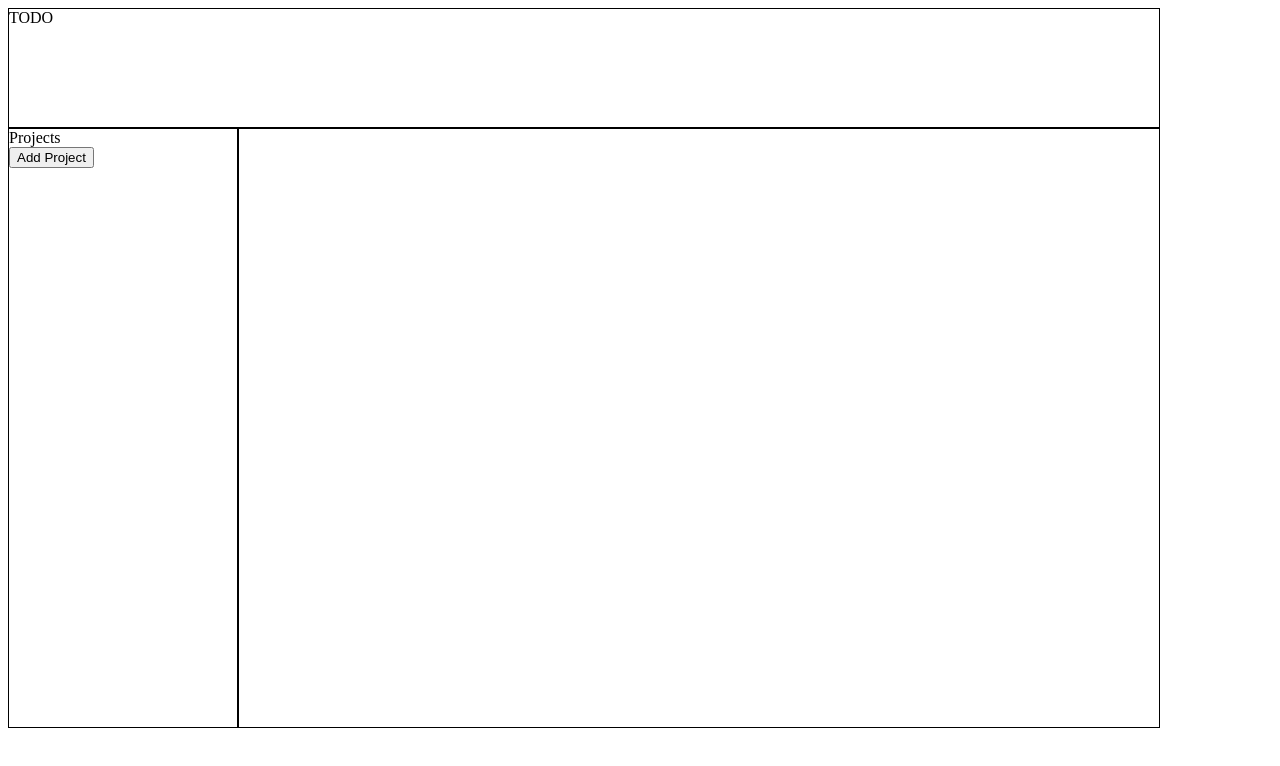
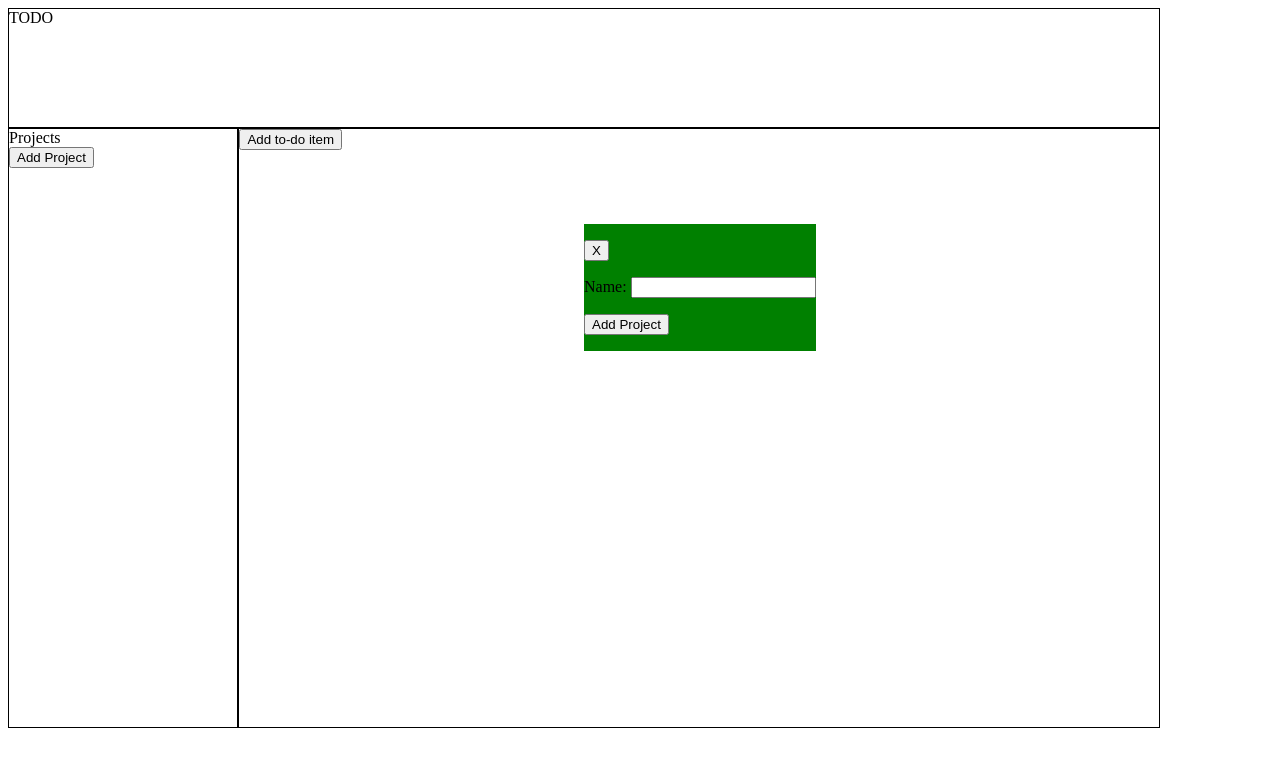
Before and after one commit to Adrian-Koh/odin-todolist, a website built with webpack: page src/template.html in a window 1280 px wide. Both pictures are taken after a click on the button "Add Project". Built offline with nearby package versions, Linux system fonts and the light colour scheme.

Commit message:
Add initial create project form logic

```diff
--- /dev/null
+++ b/src/add-project-form.js
@@ -0,0 +1,44 @@
+function createAddProjectForm() {
+    console.log('Hello');
+
+    const container = document.createElement('div');
+
+    const closeButtonRow = document.createElement('p');
+    const closeButton = document.createElement('button');
+    closeButton.id = 'close-add-project';
+    closeButton.innerText = 'X';
+    closeButtonRow.appendChild(closeButton);
+
+    const nameRow = document.createElement('p');
+    const nameLabel = document.createElement('label');
+    nameLabel.for = 'name';
+    nameLabel.innerText = 'Name: ';
+    const nameInput = document.createElement('input');
+    nameInput.id = 'name';
+
+    nameRow.appendChild(nameLabel);
+    nameRow.appendChild(nameInput);
+
+    const addButtonRow = document.createElement('p');
+    const addButton = document.createElement('button');
+    addButton.innerText = 'Add Project';
+    addButton.id = 'add-project';
+
+    addButtonRow.appendChild(addButton);
+
+    container.appendChild(closeButtonRow);
+    container.appendChild(nameRow);
+    container.appendChild(addButtonRow);
+
+    container.style.position = 'absolute';
+    container.style.backgroundColor = 'green';
+    container.style.top = '30%';
+    container.style.left = '50%';
+    document.querySelector('#container').appendChild(container);
+
+    closeButton.addEventListener('click', () => {
+        document.querySelector('#container').removeChild(container);
+    });
+}
+
+export {createAddProjectForm};
--- /dev/null
+++ b/src/dom-logic.js
@@ -0,0 +1,19 @@
+import { TodoProject } from "./todo-project";
+import { createAddProjectForm } from "./add-project-form";
+
+function initializeListeners() {
+    document.querySelector('#add-new-project').addEventListener('click', () => {
+        createAddProjectForm();
+    });
+
+    document.querySelector('#add-new-item').addEventListener('click', () => {
+
+    });
+}
+
+
+function displayAddProject() {
+
+}
+
+export {initializeListeners};
--- a/src/index.js
+++ b/src/index.js
@@ -1 +1,4 @@
 import './styles.css';
+import { initializeListeners } from './dom-logic';
+
+initializeListeners();
--- a/src/styles.css
+++ b/src/styles.css
@@ -5,6 +5,7 @@
 
     width: 90vw;
     height: 90vh;
+    position: relative;
 }
 
 #title {
--- a/src/template.html
+++ b/src/template.html
@@ -11,11 +11,12 @@
         <div id="projects-sidebar">
             <div id="sidebar-title">Projects</div>
             <div id="projects-list"></div>
-            <button id="add-project">Add Project</button>
+            <button id="add-new-project">Add Project</button>
         </div>
         <div id="content">
             <div id="content-project-title"></div>
             <div id="content-todo-list"></div>
+            <button id="add-new-item">Add to-do item</button>
         </div>
     </div>
 </body>
--- a/src/todo-logic.js
+++ /dev/null
@@ -1 +0,0 @@
-import { TodoProject } from "./todo-project";
--- a/src/todo-project.js
+++ b/src/todo-project.js
@@ -1,7 +1,8 @@
 import { TodoItem } from "./todo-item.js";
 
 class TodoProject {
-    constructor() {
+    constructor(name) {
+        this.name = name;
         this.items = [];
     }
 
```
